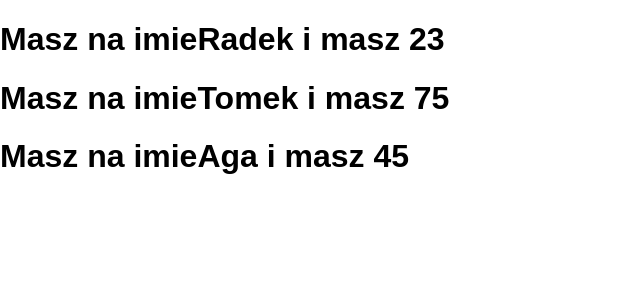
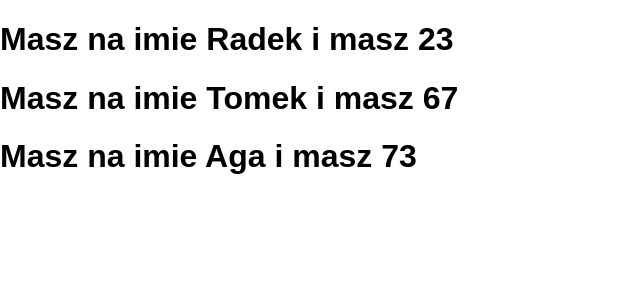
Before and after one commit to RadoslawStepniewski/React-todo, a React (Create React App) app in the folder my-app/: page / in a window 1280 px wide. Shown: the top 300 px of the page, without its empty margins (0-640 px from the left). Built offline with nearby package versions, Linux system fonts and the light colour scheme.

Commit message:
added state

```diff
--- a/my-app/src/App.js
+++ b/my-app/src/App.js
@@ -3,12 +3,20 @@
 import './App.css';
 
 class App extends Component {
+
+  state = {
+    person: [
+      {name: "Radek", age: 23},
+      {name: "Tomek", age: 67},
+      {name: "Aga", age: 73}
+    ]
+  }
   render() {
     return (
       <div >
-        <Person name={"Radek"} age={23}/>
-        <Person name={"Tomek"} age={75}/>
-        <Person name={"Aga"} age={45}/>
+        <Person name={this.state.person[0].name} age={this.state.person[0].age}/>
+        <Person name={this.state.person[1].name} age={this.state.person[1].age}/>
+        <Person name={this.state.person[2].name} age={this.state.person[2].age}/>
       </div>
     );
   }
--- a/my-app/src/components/person.js
+++ b/my-app/src/components/person.js
@@ -3,7 +3,7 @@
 const Person = (props) =>{
     return(
         <div>
-            <h1>Masz na imie{props.name} i masz {props.age}</h1>
+            <h1>Masz na imie {props.name} i masz {props.age}</h1>
         </div>
     );
 }
```
Also changed, not shown: 1 other file (tests, documents, lock files or other folders).
